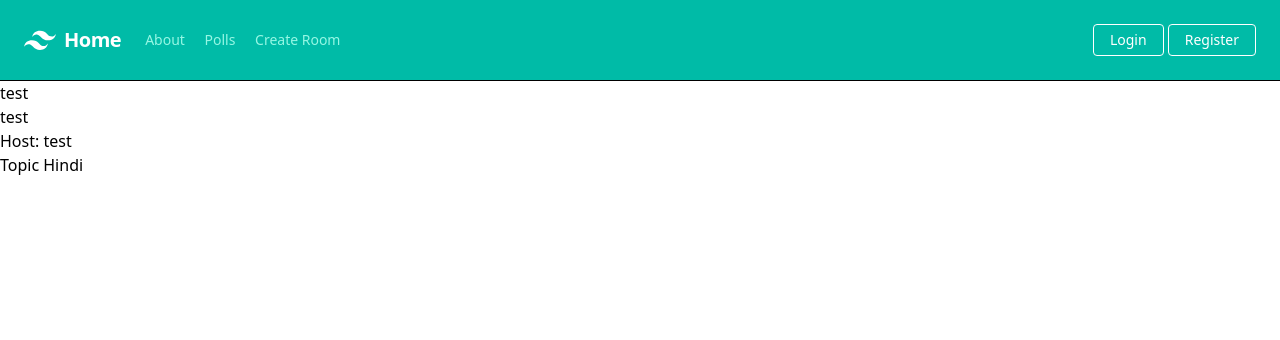
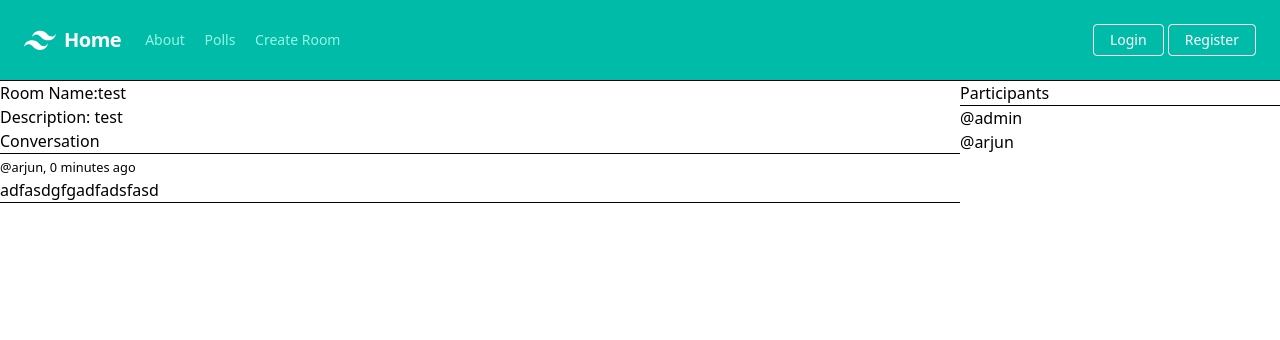
Before and after one commit to mkleung/django-chat-demo, a Django app: page /room/6/ in a window 1280 px wide. Shown: the top 340 px of the page. Run offline with Django 5.2, Linux system fonts and the light colour scheme; data comes from the database, SQL or seed files in the repository; both versions use the stored data as it was after the commit.

Commit message:
Added participants list to each room

```diff
--- a/chatapp/models.py
+++ b/chatapp/models.py
@@ -16,7 +16,7 @@ class Room(models.Model):
     topic = models.ForeignKey(Topic, on_delete=models.SET_NULL, null=True)
     name = models.CharField(max_length=200)
     description = models.TextField(null=True, blank=True)
-    # participants =
+    participants = models.ManyToManyField(User, related_name='participants', blank=True)
     updated = models.DateTimeField(auto_now=True)
     created = models.DateTimeField(auto_now_add=True)
 
--- a/chatapp/templates/chatapp/home.html
+++ b/chatapp/templates/chatapp/home.html
@@ -39,10 +39,10 @@
     {% for room in rooms %}
     <div>
       <span>host: {{room.host.username}}</span>
-      <h5>
+      <div class="font-bold">
         {{room.id}} -
         <a href="{% url 'room' room.id %}">Title: {{room.name}}</a>
-      </h5>
+      </div>
 
       <small>Topic: {{room.topic.name}}</small>
       {% if request.user == room.host %}
--- a/chatapp/templates/chatapp/room.html
+++ b/chatapp/templates/chatapp/room.html
@@ -1,14 +1,58 @@
 {% extends 'main.html' %}
-
 
 {% block content %}
 
-{{ room.name }}
+<style>
+    .room-container {
+        display: grid;
+        grid-template-columns: 3fr 1fr;
+    }
+</style>
 
-<p>{{ room.description }}</p>
+<div class="room-container">
 
-<p>Host: {{ room.host }}</p>
+    <div>
 
-<p>Topic {{ room.topic }}</p>
+        <p>Room Name:{{ room.name }} </p>
+
+        <p>Description: {{ room.description }}</p>
+
+        <div class="comment-wrapper">
+            <h3>Conversation</h3>
+            <hr>
+
+            {% for message in room_messages %}
+                <div>
+                    {% if request.user == message.user %}
+                    <a href="{% url 'delete-message' message.id %}">Delete</a>
+                    {% endif %}
+                    <small>@{{message.user}}, {{message.created|timesince}} ago </small>
+                    <p>{{ message.body}}</p>
+                    <hr>
+                </div>
+            {% endfor %}
+        </div>
+
+        {% if request.user.is_authenticated %}
+        <div class="comment-form">
+            <form method="POST" action="">
+                {% csrf_token %}
+                <input type="text" name="body" placeholder="Write your message here" />
+            </form>
+        </div>
+        {% endif %}
+    </div>
+
+    <div>
+        <h3>Participants</h3>
+        <hr>
+        {% for user in participants %}
+            <div>
+                <p>@{{user.username}} </p>
+            </div>
+        {% endfor %}
+    </div>
+
+</div>
 
 {% endblock %}
--- a/chatapp/urls.py
+++ b/chatapp/urls.py
@@ -5,11 +5,14 @@ from . import views
 urlpatterns = [
 
     path("", views.home, name="home"),
+
+    # Room
     path('about/', views.about, name="about"),
     path('room/<str:pk>/', views.room, name="room"),
     path('create-room/', views.createRoom, name="create-room"),
     path('update-room/<str:pk>/', views.updateRoom, name="update-room"),
     path('delete-room/<str:pk>/', views.deleteRoom, name="delete-room"),
+    path('delete-message/<str:pk>/', views.deleteMessage, name="delete-message"),
 
     # polls
     path('polls/', views.polls, name="polls"),
--- a/chatapp/views.py
+++ b/chatapp/views.py
@@ -2,7 +2,7 @@ from django.db.models import F
 from django.shortcuts import get_object_or_404, render, redirect
 from django.http import HttpResponse, HttpResponseRedirect
 from django.urls import reverse
-from .models import Choice, Room, Question, Topic
+from .models import Choice, Room, Question, Topic, Message
 from .forms import RoomForm
 from django.template import loader
 from django.db.models import Q
@@ -38,10 +38,26 @@ def about(request):
     return render(request, "chatapp/about.html")
 
 
+# Rooms
+
 def room(request, pk):
-    # return one single item. pk is primary key
     room = Room.objects.get(id=pk)
-    context = {'room': room}
+
+    # give me a list of messages that are related to this room
+    room_messages = room.message_set.all().order_by('-created')
+
+    participants = room.participants.all()
+
+    if request.method == 'POST':
+        message = Message.objects.create(
+            user=request.user,
+            room=room,
+            body=request.POST.get('body')
+        )
+        room.participants.add(request.user)
+        return redirect('room', pk=room.id)
+
+    context = {'room': room, 'room_messages': room_messages, 'participants': participants}
     return render(request, 'chatapp/room.html',  context)
 
 @login_required(login_url='login')
@@ -90,6 +106,19 @@ def deleteRoom(request, pk):
     context = {'deleteRoom' : deleteRoom, 'rooms': rooms}
     return render(request, 'chatapp/home.html', context)
 
+
+@login_required(login_url='login')
+def deleteMessage(request, pk):
+    message = Message.objects.get(id=pk)
+
+    if request.user != message.user :
+        return HttpResponse('You are not allowed on this page')
+
+    if request.method == 'POST':
+        message.delete()
+        return redirect('home')
+
+    return render(request, 'chatapp/delete.html', {'obj': message})
 
 # Polls
 
```
Also changed, not shown: chatapp/migrations/0004_room_participants.py (added), chatapp/templates/chatapp/delete.html (renamed from chatapp/templates/chatapp/delete copy.html), db.sqlite3.
